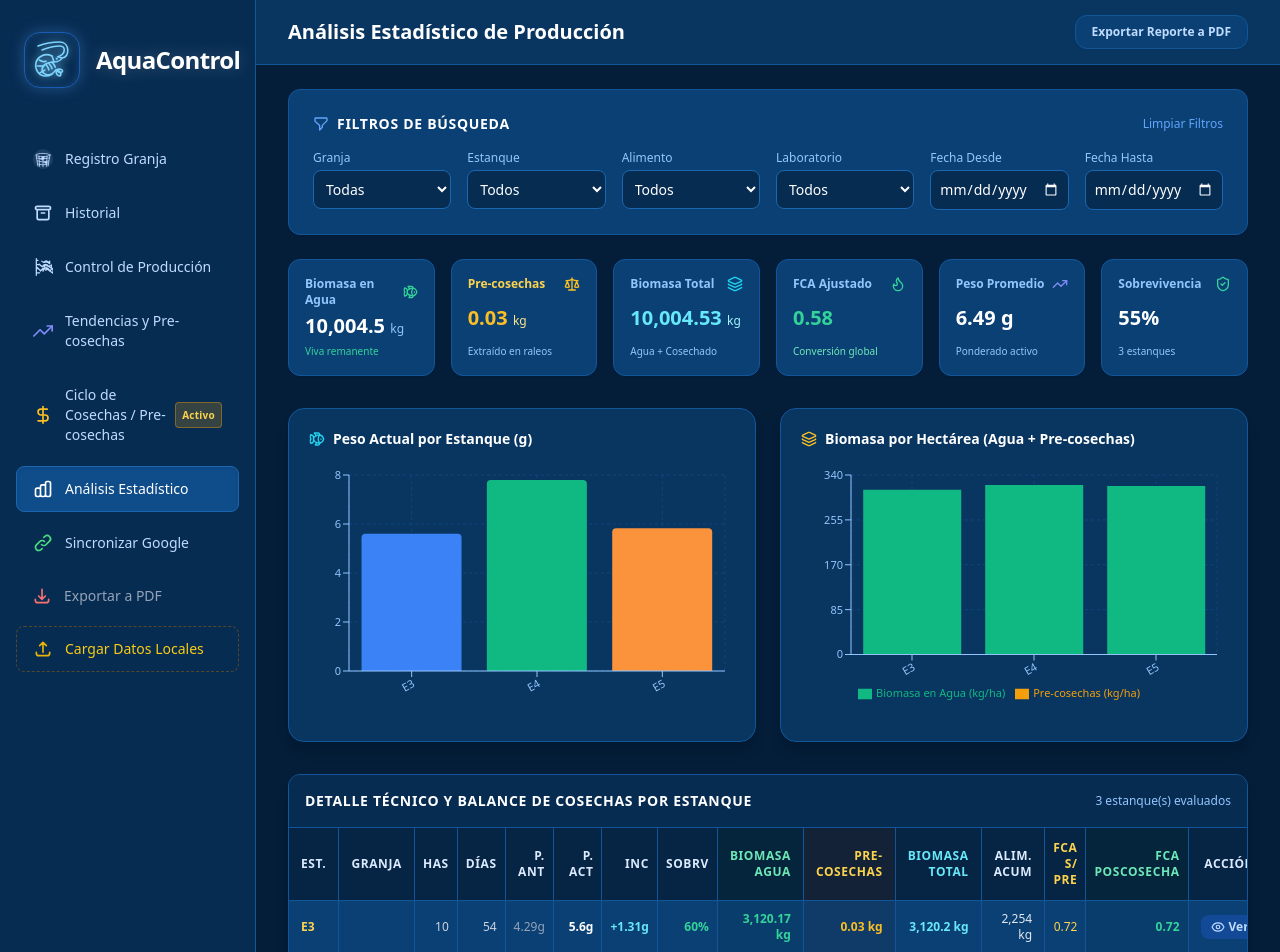
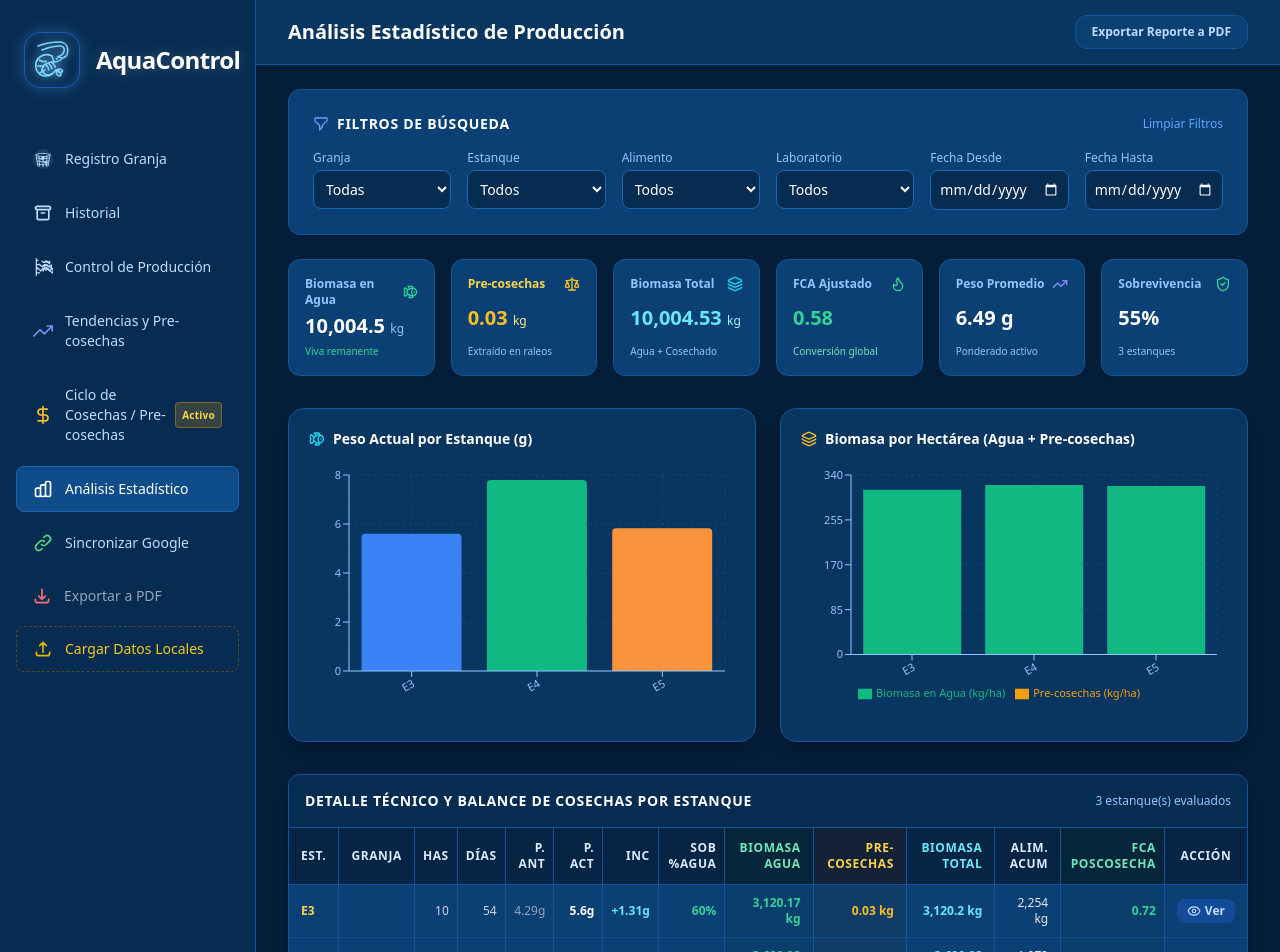
Before and after one commit to Romansiordia/AquaControl, a React (Vite) app: page / in a window 1280 px wide. Shown: the top 952 px of the page. Built offline with nearby package versions, Linux system fonts and the light colour scheme.

Commit message:
refactor(ui): update table headers in statistics view
Rename survival rate column to "SOB %Agua" and remove redundant "FCA s/ Pre" column for better clarity in the production tracking dashboard.

```diff
--- a/components/EstadisticasView.tsx
+++ b/components/EstadisticasView.tsx
@@ -309,12 +309,11 @@ const EstadisticasView: React.FC<EstadisticasViewProps> = ({
                 <th className="px-2 py-3 border-r border-[#125699] text-right">P. Ant</th>
                 <th className="px-2 py-3 border-r border-[#125699] text-right">P. Act</th>
                 <th className="px-2 py-3 border-r border-[#125699] text-right">Inc</th>
-                <th className="px-2 py-3 border-r border-[#125699] text-right">Sobrv</th>
+                <th className="px-2 py-3 border-r border-[#125699] text-right">SOB %Agua</th>
                 <th className="px-3 py-3 border-r border-[#125699] text-right bg-emerald-950/20 text-emerald-300">Biomasa Agua</th>
                 <th className="px-3 py-3 border-r border-[#125699] text-right bg-amber-950/20 text-amber-300">Pre-cosechas</th>
                 <th className="px-3 py-3 border-r border-[#125699] text-right text-cyan-300">Biomasa Total</th>
                 <th className="px-3 py-3 border-r border-[#125699] text-right">Alim. Acum</th>
-                <th className="px-2 py-3 border-r border-[#125699] text-right text-amber-300" title="Alimento / Biomasa en Agua">FCA s/ Pre</th>
                 <th className="px-2 py-3 border-r border-[#125699] text-right text-emerald-300 bg-emerald-950/20" title="Alimento / Biomasa Total Producida">FCA Poscosecha</th>
                 <th className="px-3 py-3 text-center">Acción</th>
               </tr>
@@ -322,7 +321,7 @@ const EstadisticasView: React.FC<EstadisticasViewProps> = ({
             <tbody className="divide-y divide-[#125699]/60">
               {records.length === 0 ? (
                 <tr>
-                  <td colSpan={15} className="py-12 text-center text-blue-300">
+                  <td colSpan={14} className="py-12 text-center text-blue-300">
                     No hay registros de estanques disponibles.
                   </td>
                 </tr>
@@ -380,11 +379,6 @@ const EstadisticasView: React.FC<EstadisticasViewProps> = ({
                         {formatNumber(Number(r.alimentoAcumulado) || 0)} kg
                       </td>
 
-                      {/* FCA s/ Pre */}
-                      <td className="px-2 py-2.5 text-right text-amber-300 border-r border-[#125699]">
-                        {net.fcaSinPrecosecha > 0 ? net.fcaSinPrecosecha.toFixed(2) : '-'}
-                      </td>
-
                       {/* FCA Poscosecha */}
                       <td className="px-2 py-2.5 text-right font-bold text-emerald-400 border-r border-[#125699] bg-emerald-950/10">
                         {net.fcaPoscosecha > 0 ? net.fcaPoscosecha.toFixed(2) : '-'}
```
